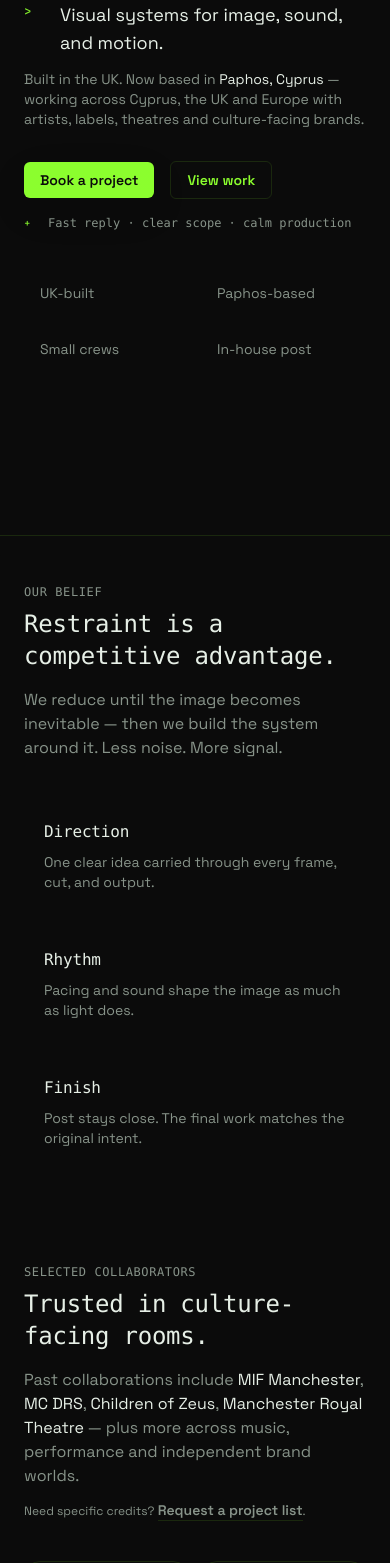
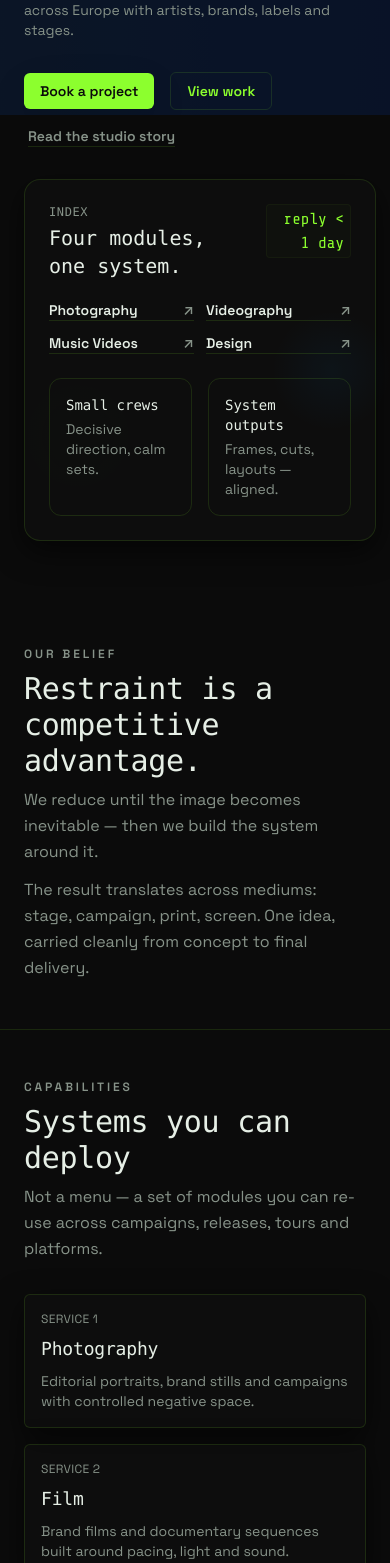
Before and after one commit to nuVizy/NUVIZYWEB, a React (Vite) app: page / in a window 390 px wide. Shown: the part 405-1968 px from the top of the page. Built offline with nearby package versions, Linux system fonts and the light colour scheme; no server answers.

Commit message:
Updated Home.tsx

```diff
--- a/src/pages/Home.tsx
+++ b/src/pages/Home.tsx
@@ -1,8 +1,14 @@
+import JsonLdOrganization from "../components/JsonLdOrganization";
+import AbstractArt from "../components/ui/AbstractArt";
 import Button from "../components/ui/Button";
+import FAQAccordion from "../components/ui/FAQAccordion";
+import ProcessTimeline from "../components/ui/ProcessTimeline";
+import ProjectGrid from "../components/ui/ProjectGrid";
 import Section from "../components/ui/Section";
+import SectionHeading from "../components/ui/SectionHeading";
+import ServicesStrip from "../components/ui/ServicesStrip";
+import TestimonialBlock from "../components/ui/TestimonialBlock";
 import TextLink from "../components/ui/TextLink";
-import ProjectGrid from "../components/ui/ProjectGrid";
-import JsonLdOrganization from "../components/JsonLdOrganization";
 import { allProjects } from "../content/portfolio";
 import { usePageMeta } from "../hooks/usePageMeta";
 
@@ -10,10 +16,10 @@ const Home = () => {
   usePageMeta({
     title: "nuViz Studio | Visual Systems for Photography, Film & Design",
     description:
-      "nuViz is a high-level alternative visual systems studio — built in the UK, now based in Paphos, Cyprus. Photography, film, music videos and design for artists, labels, theatres and brands.",
+      "nuViz is a visual systems studio — UK-built, now based in Paphos, Cyprus. Photography, film, music videos and design for artists, brands, labels and stages.",
     canonicalPath: "/",
     ogType: "website",
-    // ogImage: "/og.jpg",
+    // ogImage: "/og.jpg", // add later when you have one
   });
 
   return (
@@ -21,16 +27,42 @@ const Home = () => {
       <JsonLdOrganization
         name="nuViz Studio"
         url="https://www.nuviz.studio"
-        description="High-level alternative visual systems studio for photography, film, music videos and design. UK-built, now based in Paphos, Cyprus."
+        description="Visual systems studio for photography, film, music videos and design."
         location="Paphos, Cyprus"
+        foundedIn="United Kingdom"
+        basedIn="Paphos, Cyprus"
+        areaServed={["Cyprus", "United Kingdom", "Europe"]}
+        services={[
+          "Photography",
+          "Brand photography",
+          "Editorial portraiture",
+          "Film production",
+          "Brand films",
+          "Music videos",
+          "Creative direction",
+          "Graphic design",
+          "Visual identity systems",
+        ]}
+        // sameAs={["https://instagram.com/...", "https://vimeo.com/..."]}
       />
 
-      {/* HERO */}
-      <section className="relative min-h-screen flex items-center bg-[var(--bg)] ctx-grid">
-        <div className="absolute inset-0 opacity-10 bg-gradient-to-b from-black/10 to-transparent pointer-events-none" />
+      {/* Hero */}
+      <Section
+        bleed
+        padClassName="pt-28 pb-14 md:pt-36 md:pb-20"
+        className="relative overflow-hidden ctx-grid"
+      >
+        <div className="absolute inset-0 pointer-events-none">
+          <div className="absolute inset-0 hero-abstract" />
+          <div className="absolute -top-24 -right-24 opacity-40">
+            <AbstractArt className="h-[520px] w-[720px]" variant="soft" />
+          </div>
+          <div className="absolute inset-0 opacity-10 bg-gradient-to-b from-black/10 to-transparent" />
+        </div>
 
-        <div className="mx-auto max-w-6xl px-6 lg:px-8 py-28 lg:py-36">
-          <header className="max-w-4xl">
+        <div className="mx-auto max-w-7xl px-6 lg:px-8 relative">
+          <div className="grid grid-cols-12 gap-8 items-end">
+            <header className="col-span-12 lg:col-span-7">
               <p
                 className="font-mono text-xs uppercase tracking-widest text-[var(--muted)] code-prefix code-prefix-sm"
                 data-prefix="//"
@@ -38,17 +70,16 @@ const Home = () => {
                 Visual Systems Studio
               </p>
 
-            <h1 className="font-mono text-[5.25rem] leading-tight text-[var(--accent-green)] lg:text-[6.5rem] matrix-glow">
+              <h1 className="font-mono text-[4.25rem] leading-[0.95] text-[var(--accent-green)] sm:text-[5.25rem] lg:text-[6.5rem]">
                 nuViz
               </h1>
 
-            <p className="mt-4 text-lg text-[var(--text)] max-w-2xl code-prefix block" data-prefix=">">
-              Visual systems for image, sound, and motion.
+              <p className="mt-5 text-lg text-[var(--text)] max-w-2xl code-prefix block" data-prefix=">">
+                A disciplined visual language for image, sound, and motion.
               </p>
 
               <p className="mt-3 text-sm text-[var(--muted)] max-w-2xl">
-              Built in the UK. Now based in <span className="text-[var(--text)]">Paphos, Cyprus</span> — working across Cyprus, the UK
-              and Europe with artists, labels, theatres and culture-facing brands.
+                UK-built, now based in Paphos, Cyprus — working across Europe with artists, brands, labels and stages.
               </p>
 
               <div className="mt-8 flex flex-wrap items-center gap-4">
@@ -58,233 +89,239 @@ const Home = () => {
                 <Button variant="ghost" to="/work">
                   View work
                 </Button>
-              <span className="text-xs text-[var(--muted)] font-mono code-prefix code-prefix-sm" data-prefix="+">
-                Fast reply · clear scope · calm production
-              </span>
+                <TextLink to="/about" className="ml-1">
+                  Read the studio story
+                </TextLink>
+              </div>
+            </header>
+
+            <aside className="col-span-12 lg:col-span-5">
+              <div className="panel rounded-2xl p-6">
+                <div className="flex items-start justify-between gap-4">
+                  <div>
+                    <p className="font-mono text-xs uppercase tracking-wider text-[var(--muted)]">Index</p>
+                    <p className="font-mono text-xl text-[var(--text)] mt-1">Four modules, one system.</p>
+                  </div>
+                  <div className="text-right">
+                    <div className="kbd">reply &lt; 1 day</div>
+                  </div>
                 </div>
 
-            <div className="mt-10 grid grid-cols-2 md:grid-cols-4 gap-3 text-sm text-[var(--muted)]">
-              <div className="matrix-panel rounded-2xl px-4 py-3">UK-built</div>
-              <div className="matrix-panel rounded-2xl px-4 py-3">Paphos-based</div>
-              <div className="matrix-panel rounded-2xl px-4 py-3">Small crews</div>
-              <div className="matrix-panel rounded-2xl px-4 py-3">In-house post</div>
-            </div>
-          </header>
-        </div>
-      </section>
-
-      {/* BELIEF / MANIFESTO */}
-      <Section tone="borderTop">
-        <div className="grid gap-10 lg:grid-cols-12 items-start">
-          <div className="lg:col-span-5">
-            <p className="font-mono text-xs uppercase tracking-wider text-[var(--muted)]">Our belief</p>
-            <h2 className="font-mono text-2xl text-[var(--text)] mt-2">
-              Restraint is a competitive advantage.
-            </h2>
-            <p className="text-[var(--muted)] mt-4">
-              We reduce until the image becomes inevitable — then we build the system around it. Less noise. More signal.
-            </p>
+                <div className="mt-5 grid grid-cols-2 gap-3 text-sm">
+                  {[
+                    { label: "Photography", to: "/photography" },
+                    { label: "Videography", to: "/videography" },
+                    { label: "Music Videos", to: "/music-videos" },
+                    { label: "Design", to: "/design" },
+                  ].map((item) => (
+                    <TextLink key={item.to} to={item.to} className="justify-between">
+                      <span className="text-[var(--text)]">{item.label}</span>
+                      <span className="text-[var(--muted)]">↗</span>
+                    </TextLink>
+                  ))}
                 </div>
 
-          <div className="lg:col-span-7">
-            <div className="grid gap-4 md:grid-cols-3">
-              {[
-                {
-                  title: "Direction",
-                  text: "One clear idea carried through every frame, cut, and output.",
-                },
-                {
-                  title: "Rhythm",
-                  text: "Pacing and sound shape the image as much as light does.",
-                },
-                {
-                  title: "Finish",
-                  text: "Post stays close. The final work matches the original intent.",
-                },
-              ].map((item) => (
-                <div key={item.title} className="matrix-panel rounded-2xl p-5">
-                  <h3 className="font-mono text-base text-[var(--text)] mb-2">{item.title}</h3>
-                  <p className="text-sm text-[var(--muted)]">{item.text}</p>
+                <div className="mt-6 grid grid-cols-2 gap-4 text-sm">
+                  <div className="border border-[var(--accent-dim)] rounded-xl p-4">
+                    <div className="font-mono text-[var(--text)]">Small crews</div>
+                    <div className="text-[var(--muted)] mt-1">Decisive direction, calm sets.</div>
                   </div>
-              ))}
+                  <div className="border border-[var(--accent-dim)] rounded-xl p-4">
+                    <div className="font-mono text-[var(--text)]">System outputs</div>
+                    <div className="text-[var(--muted)] mt-1">Frames, cuts, layouts — aligned.</div>
                   </div>
+                </div>
+              </div>
+            </aside>
           </div>
         </div>
       </Section>
 
-      {/* SELECTED COLLABORATORS (authority + SEO) */}
-      <Section>
-        <div className="grid gap-10 lg:grid-cols-12 items-start">
-          <div className="lg:col-span-5">
-            <p className="font-mono text-xs uppercase tracking-wider text-[var(--muted)]">Selected collaborators</p>
-            <h2 className="font-mono text-2xl text-[var(--text)] mt-2">
-              Trusted in culture-facing rooms.
-            </h2>
-            <p className="text-[var(--muted)] mt-4">
-              Past collaborations include <span className="text-[var(--text)]">MIF Manchester</span>,{" "}
-              <span className="text-[var(--text)]">MC DRS</span>,{" "}
-              <span className="text-[var(--text)]">Children of Zeus</span>,{" "}
-              <span className="text-[var(--text)]">Manchester Royal Theatre</span> — plus more across music, performance and
-              independent brand worlds.
+      {/* Belief */}
+      <Section size="sm" padClassName="py-12 md:py-16">
+        <SectionHeading
+          kicker="Our belief"
+          title="Restraint is a competitive advantage."
+          description={
+            <>
+              <p>We reduce until the image becomes inevitable — then we build the system around it.</p>
+              <p className="mt-3">
+                The result translates across mediums: stage, campaign, print, screen. One idea, carried cleanly from concept to
+                final delivery.
               </p>
-            <p className="text-xs text-[var(--muted)] mt-3">
-              Need specific credits? <TextLink to="/contact">Request a project list</TextLink>.
-            </p>
+            </>
+          }
+        />
+      </Section>
+
+      {/* Services strip */}
+      <Section tone="borderTop" size="lg" padClassName="py-12 md:py-16">
+        <SectionHeading
+          kicker="Capabilities"
+          title="Systems you can deploy"
+          description="Not a menu — a set of modules you can re-use across campaigns, releases, tours and platforms."
+        />
+        <div className="mt-8">
+          <ServicesStrip
+            services={[
+              {
+                title: "Photography",
+                detail: "Editorial portraits, brand stills and campaigns with controlled negative space.",
+              },
+              {
+                title: "Film",
+                detail: "Brand films and documentary sequences built around pacing, light and sound.",
+              },
+              {
+                title: "Music Videos",
+                detail: "Performance-led direction with cinematic cut — designed for rhythm, not trends.",
+              },
+              {
+                title: "Design",
+                detail: "Identity systems, artwork and layouts that stay calm under visual pressure.",
+              },
+            ]}
+          />
         </div>
+      </Section>
 
-          <div className="lg:col-span-7">
-            <div className="grid grid-cols-2 md:grid-cols-3 gap-3 text-sm text-[var(--muted)]">
-              {[
-                "MIF Manchester",
-                "MC DRS",
-                "Children of Zeus",
-                "Manchester Royal Theatre",
-                "Artists & Labels",
-                "Independent Studios",
-              ].map((name) => (
-                <div key={name} className="border border-[var(--accent-dim)] rounded-2xl px-4 py-3">
+      {/* Selected collaborators (swap these for real credits) */}
+      <Section size="lg" padClassName="py-12 md:py-16" tone="borderTop">
+        <SectionHeading
+          kicker="Selected collaborators"
+          title="Work that lives in culture-facing rooms."
+          description="Replace the placeholders below with your real clients/collaborators when ready. This section helps trust and improves search relevance."
+        />
+
+        <div className="mt-8 grid grid-cols-2 md:grid-cols-4 gap-3 text-sm text-[var(--muted)]">
+          {["Festival / Theatre", "Label / Artist", "Brand / Studio", "Agency / Producer"].map((name) => (
+            <div key={name} className="border border-[var(--accent-dim)] rounded-xl px-4 py-3">
               {name}
             </div>
           ))}
         </div>
 
-            <div className="mt-6 matrix-panel rounded-2xl p-6">
-              <p className="font-mono text-xs uppercase tracking-wider text-[var(--muted)]">Positioning</p>
-              <p className="text-[var(--muted)] mt-3">
-                nuViz is high-level and alternative by design — not a “content” pipeline. We build visual languages that hold up over
-                time.
-              </p>
-            </div>
-          </div>
-        </div>
+        <p className="mt-4 text-xs text-[var(--muted)]">Tip: keep this list short and truthful. Link to case studies when you can.</p>
       </Section>
 
-      {/* CAPABILITIES (keyword-rich, still premium) */}
-      <Section tone="borderTop">
-        <div className="grid grid-cols-12 gap-6 items-start">
-          <div className="col-span-12 md:col-span-4">
-            <p className="font-mono text-xs uppercase tracking-wider text-[var(--muted)]">Capabilities</p>
-            <h2 className="font-mono text-2xl text-[var(--text)]">What we build</h2>
-            <p className="text-[var(--muted)] mt-2">
-              Photography, film, music videos and design — engineered as one system you can deploy across releases, campaigns, tours
-              and platforms.
-            </p>
+      {/* Work / Approach */}
+      <Section size="xl" padClassName="py-12 md:py-16" tone="borderTop">
+        <div className="grid lg:grid-cols-12 gap-10 items-start">
+          <div className="lg:col-span-7">
+            <div className="flex items-end justify-between gap-4 mb-6">
+              <div>
+                <p className="font-mono text-xs uppercase tracking-wider text-[var(--muted)]">Selected work</p>
+                <h2 className="font-mono text-2xl text-[var(--text)]">Recent outputs</h2>
               </div>
-
-          <div className="col-span-12 md:col-span-8 space-y-6">
-            {[
-              {
-                n: "01",
-                title: "Photography",
-                desc: "Editorial portraits, brand photography and campaign stills designed for longevity.",
-              },
-              {
-                n: "02",
-                title: "Film",
-                desc: "Brand films and short-form narratives shaped through pacing, light and sound.",
-              },
-              {
-                n: "03",
-                title: "Music Videos",
-                desc: "Performance-led direction with cinematic cut — built around rhythm, not trends.",
-              },
-              {
-                n: "04",
-                title: "Design",
-                desc: "Visual identity systems, artwork and layouts that stay calm under visual pressure.",
-              },
-            ].map((s) => (
-              <div key={s.n} className="flex gap-6 items-start">
-                <div className="w-14 flex-shrink-0">
-                  <div className="font-mono text-lg text-[var(--accent-green)]">{s.n}</div>
+              <TextLink to="/work">Browse the archive</TextLink>
             </div>
-                <div className="matrix-panel rounded-2xl p-5 w-full">
-                  <div className="font-mono text-xl text-[var(--text)]">{s.title}</div>
-                  <div className="text-[var(--muted)] mt-1">{s.desc}</div>
-                </div>
-              </div>
-            ))}
-          </div>
-        </div>
-      </Section>
-
-      {/* WORK + APPROACH */}
-      <Section>
-        <div className="grid lg:grid-cols-12 gap-8 items-start">
-          <div className="lg:col-span-7">
             <ProjectGrid projects={allProjects.slice(0, 6)} />
           </div>
 
-          <aside className="lg:col-span-5 pt-2">
-            <p className="font-mono text-xs uppercase tracking-wide text-[var(--muted)]">Approach</p>
-            <h2 className="font-mono text-2xl text-[var(--text)] mt-2">
-              We think in sequences, not deliverables.
-            </h2>
-            <p className="text-[var(--muted)] mt-3">
-              Listen → define → structure → execute → refine. One strong idea carried cleanly from concept to final delivery.
+          <aside className="lg:col-span-5 lg:pt-10">
+            <SectionHeading
+              kicker="Approach"
+              title="We think in sequences, not deliverables."
+              description={
+                <>
+                  <p>Listen → define → structure → execute → refine.</p>
+                  <p className="mt-3">
+                    One strong idea, carried through every frame, cut, and output — with a delivery plan your team can reuse.
                   </p>
-
-            <div className="mt-6 grid gap-3">
-              {[
-                { k: "Discovery", v: "Short brief + references + timeline" },
-                { k: "Direction", v: "System framing + shot logic + style rules" },
-                { k: "Production", v: "Calm set, small crew, decisive execution" },
-                { k: "Post", v: "Edit + finish aligned to intent" },
-              ].map((row) => (
-                <div key={row.k} className="border border-[var(--accent-dim)] rounded-2xl px-5 py-4">
-                  <div className="font-mono text-sm text-[var(--text)]">{row.k}</div>
-                  <div className="text-sm text-[var(--muted)] mt-1">{row.v}</div>
-                </div>
-              ))}
-            </div>
-
-            <p className="text-xs text-[var(--muted)] mt-6">
-              Based in Paphos, Cyprus. UK roots. Available across Cyprus & Europe.{" "}
-              <TextLink to="/contact">Start a project</TextLink>.
+                  <p className="mt-3">
+                    Based in Paphos, Cyprus with UK roots — available on-location across Cyprus and for projects in the UK and
+                    Europe.
                   </p>
+                </>
+              }
+            />
           </aside>
         </div>
       </Section>
 
-      {/* LOCAL SIGNAL + SEO (light, not spammy) */}
-      <Section tone="borderTop">
-        <div className="grid gap-8 lg:grid-cols-12 items-start">
-          <div className="lg:col-span-5">
-            <p className="font-mono text-xs uppercase tracking-wider text-[var(--muted)]">Coverage</p>
-            <h2 className="font-mono text-2xl text-[var(--text)] mt-2">
-              Paphos-based. Built in the UK.
-            </h2>
-            <p className="text-[var(--muted)] mt-4">
-              On-location production across Cyprus (including Paphos, Limassol, Nicosia and Larnaca), with UK and Europe availability
-              for the right project.
-            </p>
-          </div>
-
-          <div className="lg:col-span-7">
-            <div className="matrix-panel rounded-2xl p-6">
-              <p className="font-mono text-xs uppercase tracking-wider text-[var(--muted)]">Typical asks</p>
-              <div className="mt-4 grid md:grid-cols-2 gap-3 text-sm text-[var(--muted)]">
-                <div className="border border-[var(--accent-dim)] rounded-2xl px-4 py-3">Artist press systems</div>
-                <div className="border border-[var(--accent-dim)] rounded-2xl px-4 py-3">Campaign visuals</div>
-                <div className="border border-[var(--accent-dim)] rounded-2xl px-4 py-3">Music video direction</div>
-                <div className="border border-[var(--accent-dim)] rounded-2xl px-4 py-3">Brand films</div>
-              </div>
-            </div>
-          </div>
+      {/* Process */}
+      <Section size="lg" padClassName="py-12 md:py-16" tone="borderTop">
+        <SectionHeading
+          kicker="Process"
+          title="A clean path from reference to delivery"
+          description="Short discovery, clear direction, then production and post — with enough structure that nothing gets noisy."
+        />
+        <div className="mt-8">
+          <ProcessTimeline
+            steps={[
+              { title: "Discovery", description: "References, constraints, success criteria — and a single sentence that anchors the work." },
+              { title: "System design", description: "Tone, palette, pacing, typography, lighting language — documented and agreed." },
+              { title: "Production", description: "Small crew, decisive direction, clean coverage." },
+              { title: "Post & delivery", description: "Cut, grade, layouts and exports packaged for every platform you need." },
+            ]}
+          />
         </div>
       </Section>
 
-      {/* QUIET CTA */}
-      <Section tone="borderTop">
-        <div className="flex flex-col md:flex-row items-center justify-between gap-4">
+      {/* Testimonials */}
+      <Section size="lg" padClassName="py-12 md:py-16" tone="borderTop">
+        <SectionHeading
+          kicker="Notes"
+          title="What clients tend to say"
+          description="Replace these placeholders with real quotes as you collect them — the structure is ready."
+        />
+        <div className="mt-8">
+          <TestimonialBlock
+            testimonials={[
+              { quote: "The direction was calm, the results were sharp — everything felt intentional.", name: "Producer", role: "Brand film" },
+              { quote: "They translated one reference into an entire visual language across assets.", name: "Marketing Lead", role: "Campaign" },
+              { quote: "Fast replies, clean delivery, and a system we could keep using afterwards.", name: "Artist Manager", role: "Music release" },
+            ]}
+          />
+        </div>
+      </Section>
+
+      {/* FAQ (trust + long-tail SEO) */}
+      <Section size="lg" padClassName="py-12 md:py-16" tone="borderTop">
+        <SectionHeading kicker="FAQ" title="Quick answers" />
+        <div className="mt-8">
+          <FAQAccordion
+            items={[
+              {
+                question: "Where are you based?",
+                answer:
+                  "nuViz is based in Paphos, Cyprus — originally built in the UK. We work locally and travel for the right project.",
+              },
+              {
+                question: "What kinds of clients do you work with?",
+                answer:
+                  "Artists, labels, theatres, studios and brands that want a distinct visual language — high level, alternative, not generic.",
+              },
+              {
+                question: "What’s the usual process?",
+                answer:
+                  "A short discovery call, a clear direction, then production and delivery. You get a focused system, not 200 random options.",
+              },
+              {
+                question: "How fast do you reply?",
+                answer:
+                  "Within one business day. We’ll respond with a proposed direction, structure, and timeline.",
+              },
+            ]}
+          />
+        </div>
+      </Section>
+
+      {/* Quiet CTA */}
+      <Section size="lg" padClassName="py-14 md:py-16" tone="borderTop">
+        <div className="flex flex-col md:flex-row items-start md:items-center justify-between gap-6">
           <div>
             <h2 className="font-mono text-xl text-[var(--text)]">Start with a reference and an intention.</h2>
-            <p className="text-[var(--muted)] mt-2">
-              We reply within one business day with a proposed direction, structure, and timeline.
+            <p className="text-[var(--muted)] mt-2 max-w-2xl">
+              Send links, mood, constraints, and the outcome you need. We respond within one business day with a proposed
+              direction, structure, and timeline.
             </p>
           </div>
-          <div className="mt-4 md:mt-0">
+          <div className="md:mt-0 flex items-center gap-3">
             <Button to="/contact">Begin a project</Button>
+            <Button variant="ghost" to="/work">
+              See work
+            </Button>
           </div>
         </div>
       </Section>
```
Lines whose indentation alone changed are shown as unchanged.
